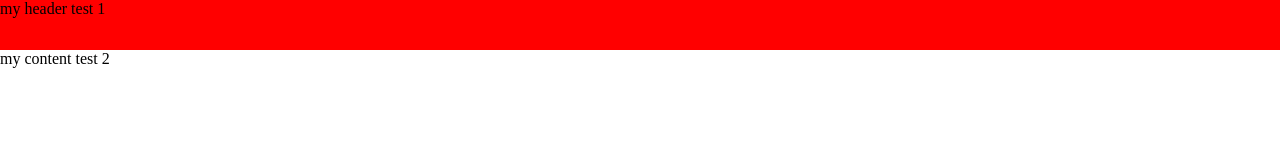
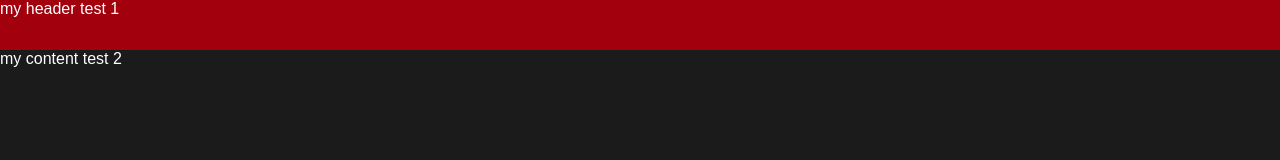
Before and after one commit to Poolchaos/dice, a website: page index.html in a window 1280 px wide. Drawn offline with Linux system fonts and the light colour scheme.

Commit message:
feat(styles): create color variables

```diff
--- a/app/components/templates/layout.css
+++ b/app/components/templates/layout.css
@@ -1,5 +1,9 @@
+:root {
+  --red: #a2000d;
+}
+
 .header {
   width: 100%;
   height: 50px;
-  background: red;
+  background: var(--red);
 }
--- a/app/index.css
+++ b/app/index.css
@@ -1,4 +1,13 @@
+:root {
+  --red: #a2000d;
+  --gray: #1b1b1b;
+  --white: #ffffff;
+}
+
 html, body {
   margin: 0;
   padding: 0;
+  background: var(--gray);
+  font-family: Arial;
+  color: var(--white);
 }
```
